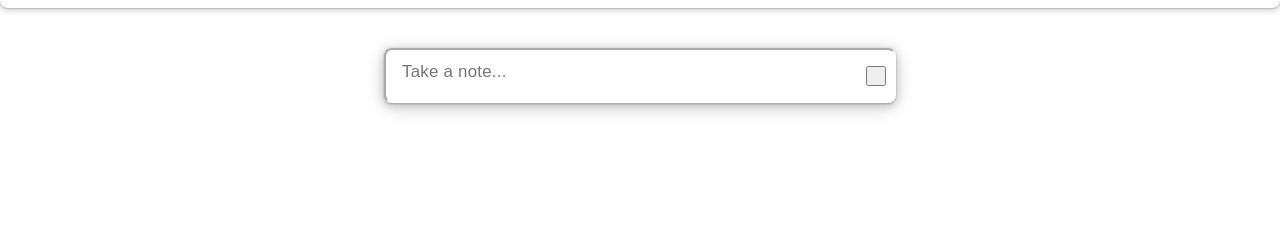
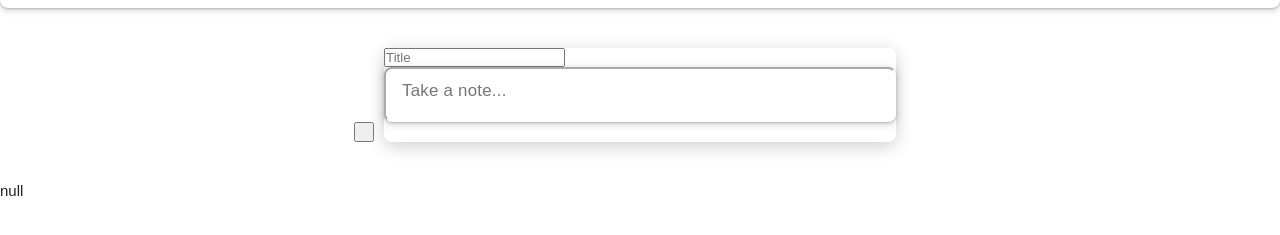
Before and after one commit to Sidharthpm11/google-keeps, a plain HTML site: page index.html in a window 1280 px wide. Shown: the part 57-292 px from the top of the page. Drawn offline with Linux system fonts and the light colour scheme.

Commit message:
fifth commit

```diff
--- a/index.html
+++ b/index.html
@@ -21,7 +21,7 @@
 
 
     <div class="note-head" >
-
+         <input  class="title" type="text" placeholder="Title">
         <input class="note-text note-input" placeholder="Take a note..." type="text" id="task">
 <input type="button"  class="note-check" id="add">
     </div>
--- a/style.css
+++ b/style.css
@@ -42,8 +42,8 @@ font-weight: normal;
   }
 
   .note-head {
-    display: flex;
-    position: relative;
+
+
     margin: 40px auto;
     max-width: 600px;
     /* width: 80%; */
@@ -475,7 +475,8 @@ font-weight: normal;
   text-align: center;
 }
 .note-check{
-  position: relative;
+   justify-content: right;
+  display: flex;
   margin: auto -30px;
   height: 20px;
   width: 20px;
--- a/todo.js
+++ b/todo.js
@@ -1,3 +1,5 @@
+
+
 function get_todos() {
     var todos = new Array;
     var todos_str = localStorage.getItem('todo');
@@ -9,7 +11,6 @@ function get_todos() {
 
 function add() {
     var task = document.getElementById('task').value;
-
     var todos = get_todos();
     todos.push(task);
     localStorage.setItem('todo', JSON.stringify(todos));
@@ -31,11 +32,15 @@ function remove() {
 }
 
 function show() {
+
+
     var todos = get_todos();
+    var title= document.getElementById('title');
+    document.write(title);
 
     var html = '<ul>';
     for(var i=0; i<todos.length; i++) {
-        html += '<li>' + todos[i] + '<button class="remove" id="' + i  + '">   x </button></li>';
+        html +=  '<li>' + todos[i] + '<button class="remove" id="' + i  + '">   x </button></li>';
     };
     html += '</ul>';
 
```
